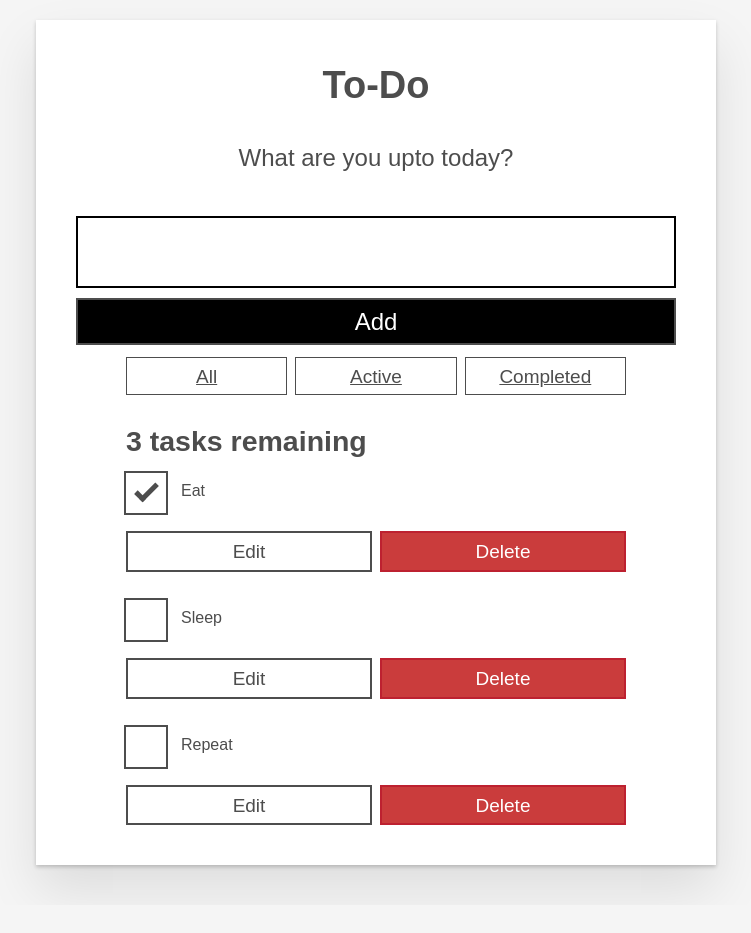
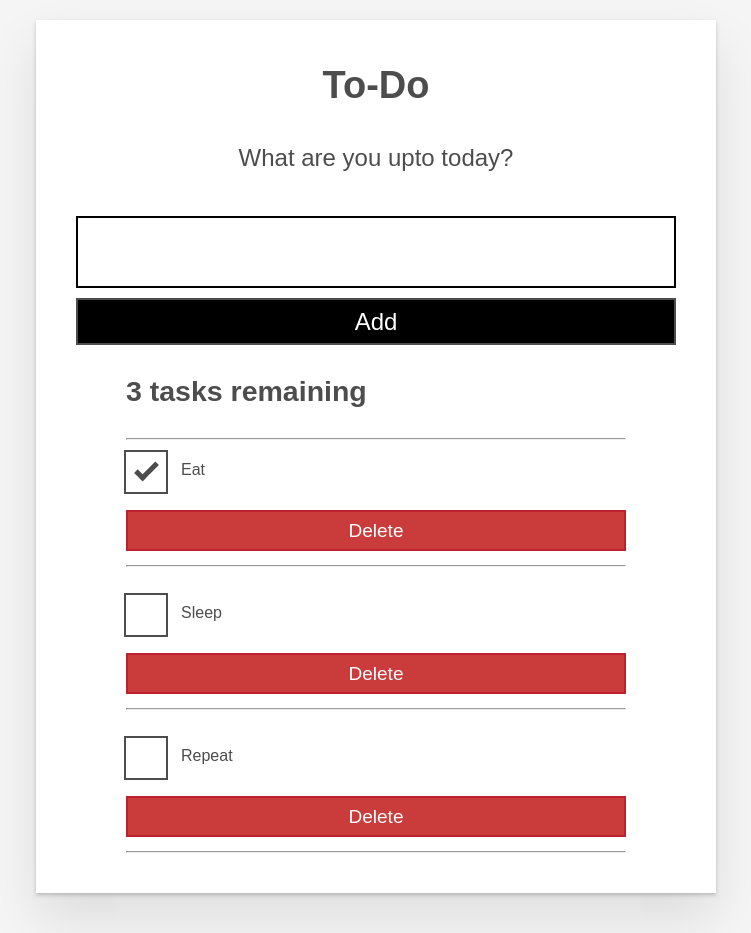
Before and after one commit to rahulrmsh/todo-app-react, a React (Create React App) app: page / in a window 1280 px wide. Shown: the whole page, without its empty margins (264-1015 px from the left). Before the commit the page ends 905 px from the top, so only its background shows below. Built offline with nearby package versions, Linux system fonts and the light colour scheme.

Commit message:
todo functionality updated

```diff
--- a/src/App.js
+++ b/src/App.js
@@ -2,7 +2,7 @@ import React, { useState } from 'react'
 import { nanoid } from 'nanoid'
 import Todo from './components/Todo'
 import Form from './components/Form'
-import FilterButton from './components/FilterButton'
+// import FilterButton from './components/FilterButton'
 // import './App.css'
 
 function App (props) {
@@ -51,12 +51,13 @@ function App (props) {
         </label>
       </h2>
       <Form addTask={addTask} />
-      <div className='filters btn-group stack-exception'>
+      {/* <div className='filters btn-group stack-exception'>
         <FilterButton title='All' />
         <FilterButton title='Active' />
         <FilterButton title='Completed' />
-      </div>
+      </div> */}
       <h2 id='list-heading'>{headingText}</h2>
+      <hr />
       <ul
         role='list'
         className='todo-list stack-large stack-exception'
--- a/src/components/FilterButton.js
+++ b/src/components/FilterButton.js
@@ -1,15 +1,15 @@
-import React from 'react'
+// import React from 'react'
 
-export default function FilterButton (props) {
-  return (
+// export default function FilterButton (props) {
+//   return (
 
-    <button
-      type='button' className='btn toggle-btn' aria-pressed='true' onClick={() => alert('hi!')}
-    >
-      <span className='visually-hidden'>Show </span>
-      <span>{props.title}</span>
-      <span className='visually-hidden'> tasks</span>
-    </button>
+//     <button
+//       type='button' className='btn toggle-btn' aria-pressed='true' onClick={() => alert('hi!')}
+//     >
+//       <span className='visually-hidden'>Show </span>
+//       <span>{props.title}</span>
+//       <span className='visually-hidden'> tasks</span>
+//     </button>
 
-  )
-}
+//   )
+// }
--- a/src/components/Todo.js
+++ b/src/components/Todo.js
@@ -5,18 +5,21 @@ export default function Todo (props) {
     <li className='todo stack-small'>
       <div className='c-cb'>
         <input id={props.id} type='checkbox' defaultChecked={props.completed} onChange={() => props.toggleTaskCompleted(props.id)} />
-        <label className='todo-label' htmlFor={props.id}>
+        <label
+          className='todo-label nav' htmlFor={props.id}
+        >
           {props.name}
         </label>
       </div>
       <div className='btn-group'>
-        <button type='button' className='btn'>
+        {/* <button type='button' className='btn'>
             Edit <span className='visually-hidden'>{props.name}</span>
-        </button>
+        </button> */}
         <button type='button' className='btn btn__danger' onClick={() => props.deleteTask(props.id)}>
             Delete <span className='visually-hidden'>{props.name}</span>
         </button>
       </div>
+      <hr />
     </li>
   )
 }
--- a/src/index.css
+++ b/src/index.css
@@ -18,6 +18,16 @@ h2 {
 ul {
   list-style: none;
   padding: 0;
+}
+nav{
+  font-family: "Josefin Sans", sans-serif;
+  font-size: 5vw;
+  margin: 0;
+  padding-bottom: 0.5rem;
+  letter-spacing: 0.3rem;
+  color: #03dac6;
+  transition: all 0.3s ease;
+  z-index: 3;
 }
 button {
   border: none;
```
